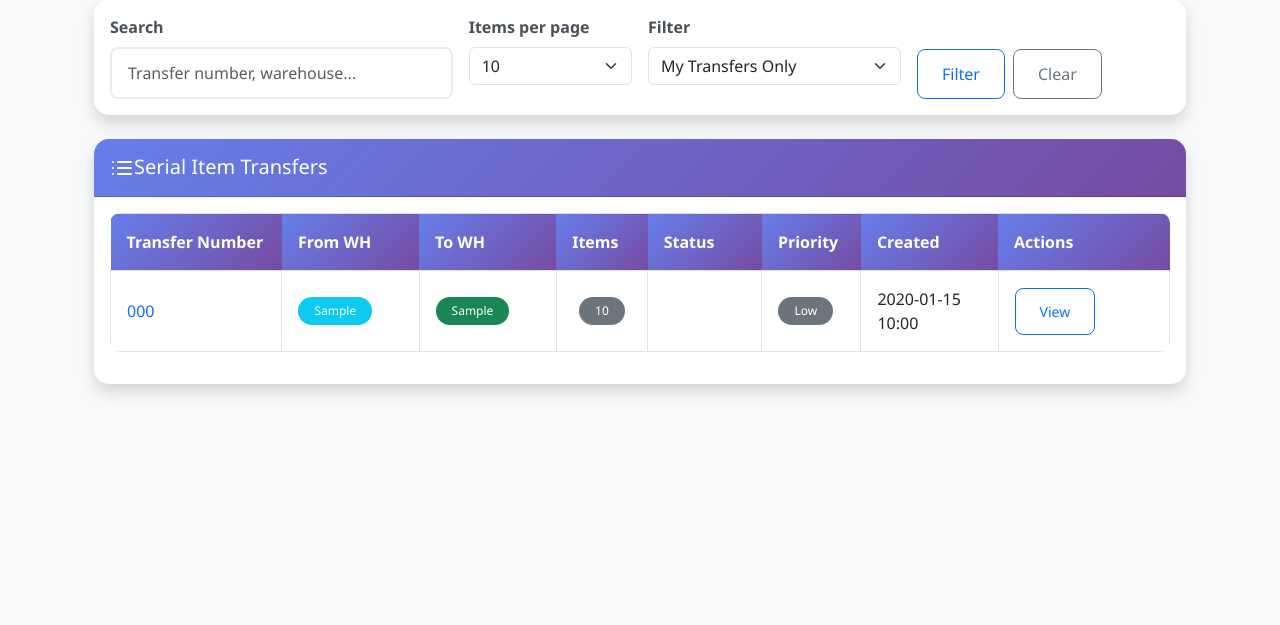
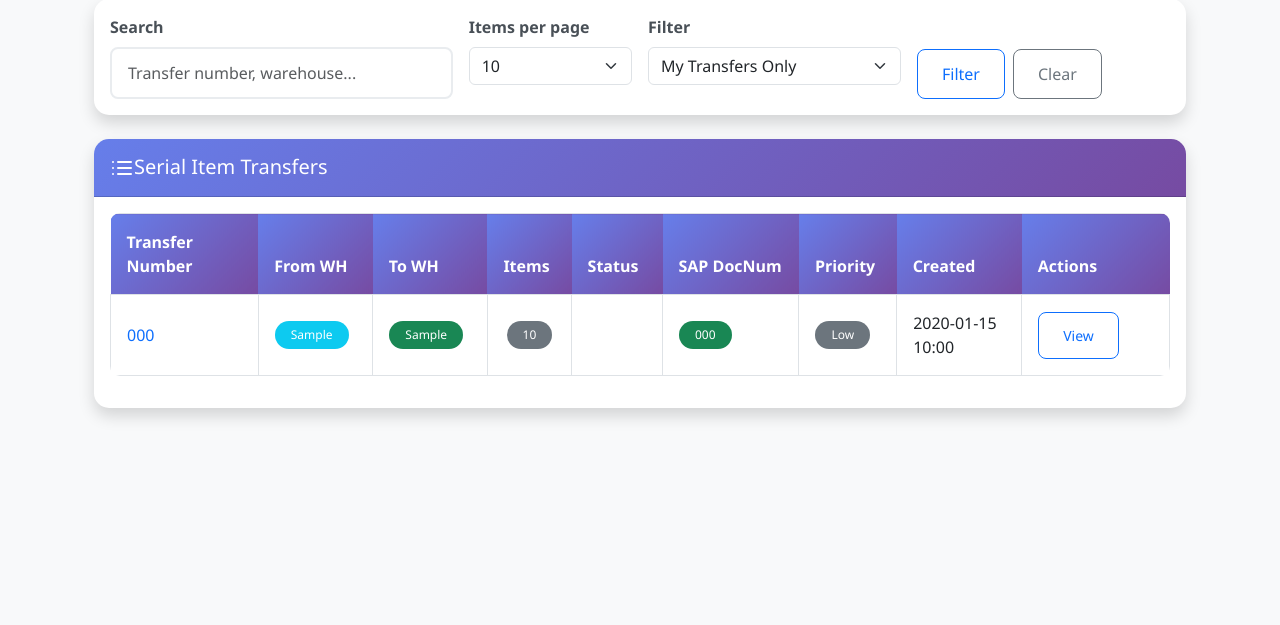
Before and after one commit to pragavigithub/IT_Lobby_20250909, a Flask app: page /serial-item-transfer/ in a window 1280 px wide. Shown: the part 188-813 px from the top of the page. Run offline with Flask 3, Linux system fonts and the light colour scheme; a user stored in the database is signed in; tables that the repository leaves empty hold one stand-in row (values such as "Sample post"); parts of the project's set-up code (start-up, migrations or seed data) failed here and were passed over; some libraries are stand-ins or nearby versions.

Commit message:
Display SAP document number on stock transfer details and index pages
Adds the SAP document number to the detail view and includes it as a new column in the index table for stock transfers, allowing users to see posting status.

Replit-Commit-Author: Agent
Replit-Commit-Session-Id: 7e94b251-2f51-4702-84ee-0c269ece4b50
Replit-Commit-Checkpoint-Type: intermediate_checkpoint
Replit-Commit-Screenshot-Url: https://storage.googleapis.com/screenshot-production-us-central1/96c384ef-1e29-4134-8a62-1c4b93dac12c/7e94b251-2f51-4702-84ee-0c269ece4b50/9svEwur

```diff
--- a/templates/serial_item_transfer/index.html
+++ b/templates/serial_item_transfer/index.html
@@ -57,14 +57,15 @@
                 <table class="table table-bordered" id="transfersTable" width="100%" cellspacing="0">
                     <thead>
                         <tr>
-                            <th width="15%">Transfer Number</th>
-                            <th width="12%">From WH</th>
-                            <th width="12%">To WH</th>
-                            <th width="8%">Items</th>
-                            <th width="10%">Status</th>
-                            <th width="8%">Priority</th>
-                            <th width="12%">Created</th>
-                            <th width="15%">Actions</th>
+                            <th width="13%">Transfer Number</th>
+                            <th width="10%">From WH</th>
+                            <th width="10%">To WH</th>
+                            <th width="7%">Items</th>
+                            <th width="8%">Status</th>
+                            <th width="12%">SAP DocNum</th>
+                            <th width="7%">Priority</th>
+                            <th width="11%">Created</th>
+                            <th width="13%">Actions</th>
                         </tr>
                     </thead>
                     <tbody>
@@ -85,17 +86,6 @@
                             <td class="text-center">
                                 <span class="badge bg-secondary">{{ transfer.items|sum(attribute='quantity') }}</span>
                             </td>
-<!--                            <td class="text-center">-->
-<!--                                {% set validated_count = transfer.items|selectattr("validation_status", "equalto", "validated")|list|length %}-->
-<!--                                {% set total_quantity = transfer.items|sum(attribute='quantity') %}-->
-<!--                                {% if validated_count == total_quantity and total_quantity > 0 %}-->
-<!--                                    <span class="badge bg-success">{{ validated_count }}</span>-->
-<!--                                {% elif validated_count > 0 %}-->
-<!--                                    <span class="badge bg-warning">{{ validated_count }}</span>-->
-<!--                                {% else %}-->
-<!--                                    <span class="badge bg-secondary">0</span>-->
-<!--                                {% endif %}-->
-<!--                            </td>-->
                             <td>
                                 {% if transfer.status == 'draft' %}
                                     <span class="badge bg-secondary">Draft</span>
@@ -107,6 +97,13 @@
                                     <span class="badge bg-primary">Posted</span>
                                 {% elif transfer.status == 'rejected' %}
                                     <span class="badge bg-danger">Rejected</span>
+                                {% endif %}
+                            </td>
+                            <td>
+                                {% if transfer.sap_document_number %}
+                                    <span class="badge bg-success">{{ transfer.sap_document_number }}</span>
+                                {% else %}
+                                    <span class="text-muted">Not posted</span>
                                 {% endif %}
                             </td>
                             <td>
```
Also changed, not shown: templates/serial_item_transfer/detail.html (+7 -0 lines).
